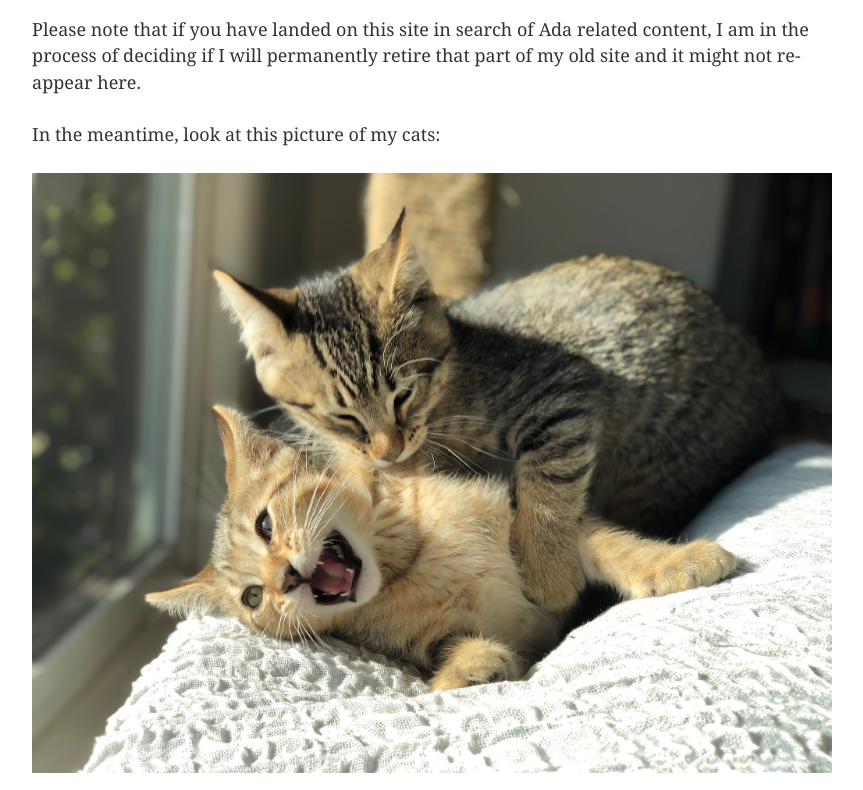
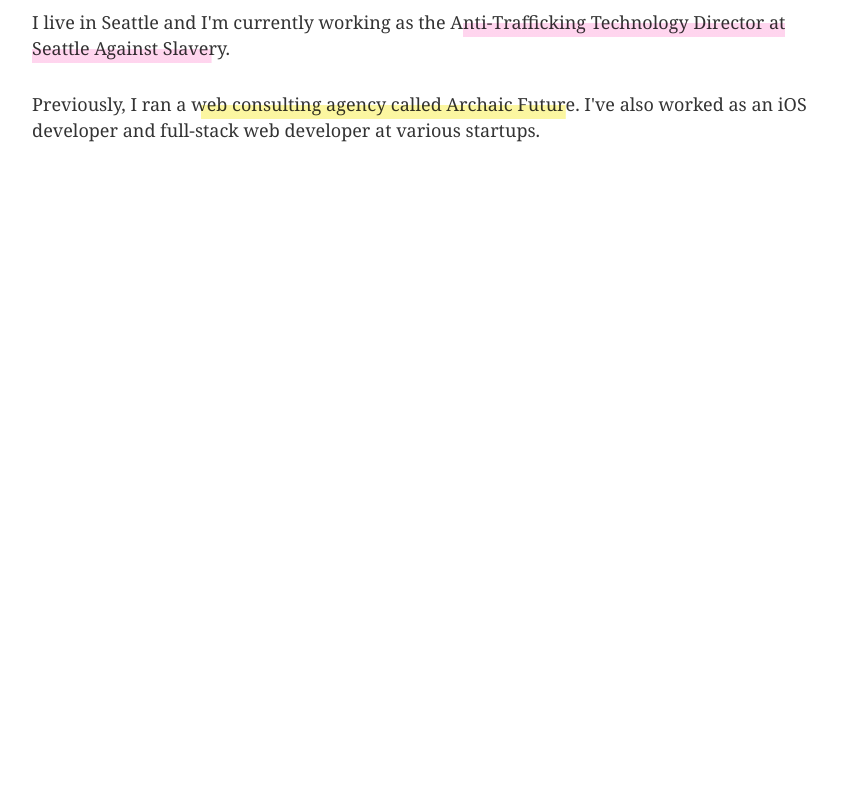
Before and after one commit to lizrush/site, a Gatsby site: page / in a window 1280 px wide. Shown: the part 142-932 px from the top of the page, without its empty margins (208-1071 px from the left). After the commit the page ends 800 px from the top, so only its background shows below. Built offline with nearby package versions, Linux system fonts and the light colour scheme; Gatsby itself is replaced by a stand-in of ours.

Commit message:
Update to real content

```diff
--- a/gatsby-config.js
+++ b/gatsby-config.js
@@ -15,6 +15,7 @@ module.exports = {
     },
     `gatsby-transformer-sharp`,
     `gatsby-plugin-sharp`,
+    `gatsby-plugin-sass`,
     {
       resolve: `gatsby-plugin-manifest`,
       options: {
--- a/package.json
+++ b/package.json
@@ -10,9 +10,11 @@
     "gatsby-plugin-manifest": "^2.0.9",
     "gatsby-plugin-offline": "^2.0.16",
     "gatsby-plugin-react-helmet": "^3.0.2",
+    "gatsby-plugin-sass": "^2.0.10",
     "gatsby-plugin-sharp": "^2.0.14",
     "gatsby-source-filesystem": "^2.0.8",
     "gatsby-transformer-sharp": "^2.1.8",
+    "node-sass": "^4.11.0",
     "prop-types": "^15.6.2",
     "react": "^16.6.3",
     "react-dom": "^16.6.3",
--- a/src/pages/index.js
+++ b/src/pages/index.js
@@ -2,23 +2,32 @@ import React from 'react'
 
 import Layout from '../components/layout'
 import SEO from '../components/seo'
-import Image from '../components/image'
+
+import styles from './index.module.scss'
 
 const IndexPage = () => (
   <Layout>
     <SEO title="Home" keywords={[`lizmrush`, `liz rush`]} />
+
+    <h1>Hi, I'm Liz Rush.</h1>
     <p>
-      Hello. You've hit a placeholder site while I migrate my old site from
-      Ghost on DigitalOcean to Gatsby on Github Pages.
+      I live in Seattle and I'm currently working as the{' '}
+      <span class={styles.pinkHighlight}>
+        Anti-Trafficking Technology Director at Seattle Against Slavery
+      </span>
+      .
     </p>
+
     <p>
-      Please note that if you have landed on this site in search of Ada related
-      content, I am in the process of deciding if I will permanently retire that
-      part of my old site and it might not re-appear here.
+      Previously, I ran a{' '}
+      <span class={styles.yellowHighlight}>
+        web consulting agency called Archaic Future
+      </span>
+      . I've also worked as an iOS developer and full-stack web developer at
+      various startups.
     </p>
-    <p>In the meantime, look at this picture of my cats:</p>
 
-    <Image />
+    <p />
   </Layout>
 )
 
--- /dev/null
+++ b/src/pages/index.module.scss
@@ -0,0 +1,30 @@
+@import '../shared/shared';
+
+.highlight {
+  transition: background-size 0.4s ease;
+  padding-bottom: inherit;
+
+  &:hover {
+    background-size: 100% 100%;
+  }
+}
+
+.pinkHighlight {
+  @extend .highlight;
+  background: linear-gradient(
+      to bottom,
+      transparent 49%,
+      rgba(255, 135, 207, 0.35) 0
+    )
+    center bottom/95% 100% no-repeat;
+}
+
+.yellowHighlight {
+  @extend .highlight;
+  background: linear-gradient(
+      to bottom,
+      transparent 49%,
+      rgba(248, 237, 67, 0.5) 0
+    )
+    center bottom/95% 100% no-repeat;
+}
--- /dev/null
+++ b/src/shared/shared.scss
@@ -0,0 +1,3 @@
+p {
+  padding-bottom: 0.2em;
+}
```
Also changed, not shown: 1 other file.
